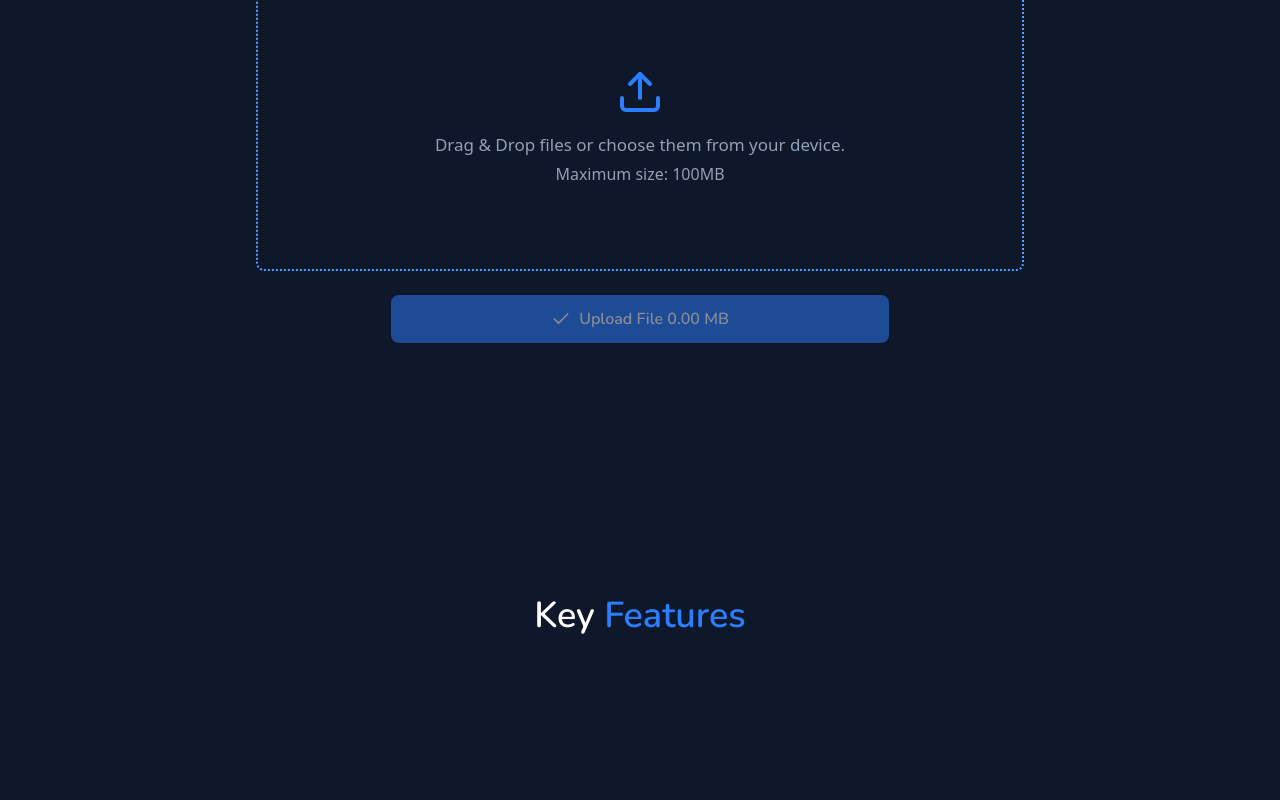
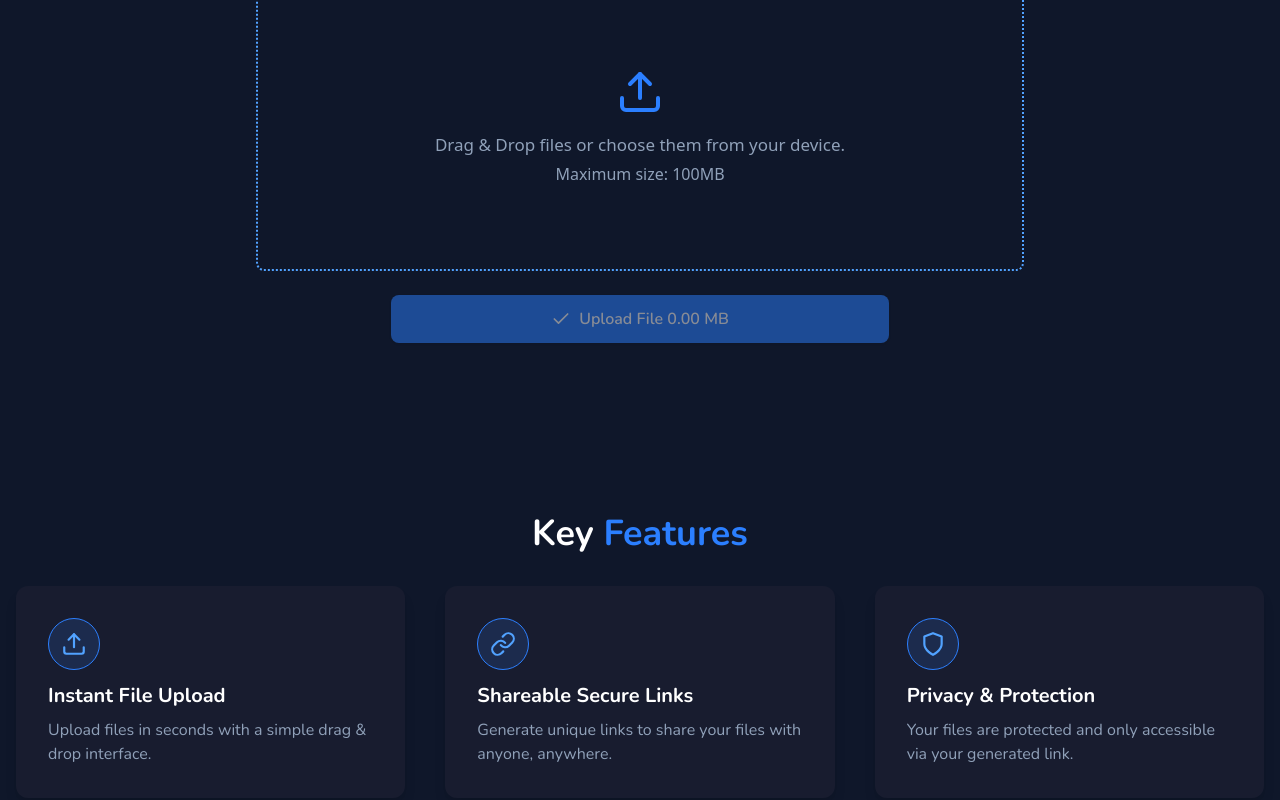
Before and after one commit to Judahabraham15/Jshare, a React (Vite) app: page / in a window 1280 px wide. Shown: the part 472-1272 px from the top of the page. Before the commit the page ends 1208 px from the top, so only its background shows below. Built offline with nearby package versions, Linux system fonts and the light colour scheme.

Commit message:
Finished the Cards section

```diff
--- a/src/client/Pages/Cards.tsx
+++ b/src/client/Pages/Cards.tsx
@@ -1,14 +1,46 @@
-// import React from 'react'
+import { FiUpload, FiLink, FiShield } from "react-icons/fi";
+
+const cardContent = [
+  {
+    text: "Instant File Upload",
+    icon: <FiUpload className="text-blue-400 w-8 h-8 " />,
+    desc: "Upload files in seconds with a simple drag & drop interface.",
+  },
+  {
+    text: "Shareable Secure Links",
+    icon: <FiLink className="text-blue-400 w-8 h-8 " />,
+    desc: "Generate unique links to share your files with anyone, anywhere.",
+  },
+  {
+    text: "Privacy & Protection",
+    icon: <FiShield className="text-blue-400 w-8 h-8 " />,
+    desc: "Your files are protected and only accessible via your generated link.",
+  },
+];
 
 const Cards = () => {
   return (
-    <div className="flex flex-col w-[100%] items-center justify-center h-[30vh] font-nunito mt-[4rem]">
-      <h1 className="text-white text-4xl font-semibold ">
+    <div className="flex flex-col w-full items-center justify-center min-h-[40vh] font-nunito mt-[4rem] p-4">
+      <h1 className="text-white text-4xl font-bold mb-8">
         Key <span className="text-blue-500">Features</span>
       </h1>
-    <div className="grid grid-cols-1 gap 10">
-        <div></div>
-    </div>
+      <div className="grid grid-cols-3 gap-10 w-full max-w-7xl">
+        {cardContent.map(({ text, icon, desc }, index) => (
+          <div
+            key={index}
+            className="bg-[#181c2f] rounded-xl shadow-lg p-8 flex flex-col items-start transition hover:scale-105 hover:shadow-xl"
+          >
+            <span
+              className=" mb-3 border-1 border-blue-500 p-3 rounded-full flex items-center justify-center w-13 h-13"
+              style={{ background: "rgba(59, 130, 246, 0.15)" }}
+            >
+              {icon}
+            </span>
+            <h2 className="text-white text-xl font-bold mb-2">{text}</h2>
+            <p className="text-slate-400 text-left">{desc}</p>
+          </div>
+        ))}
+      </div>
     </div>
   );
 };
```
